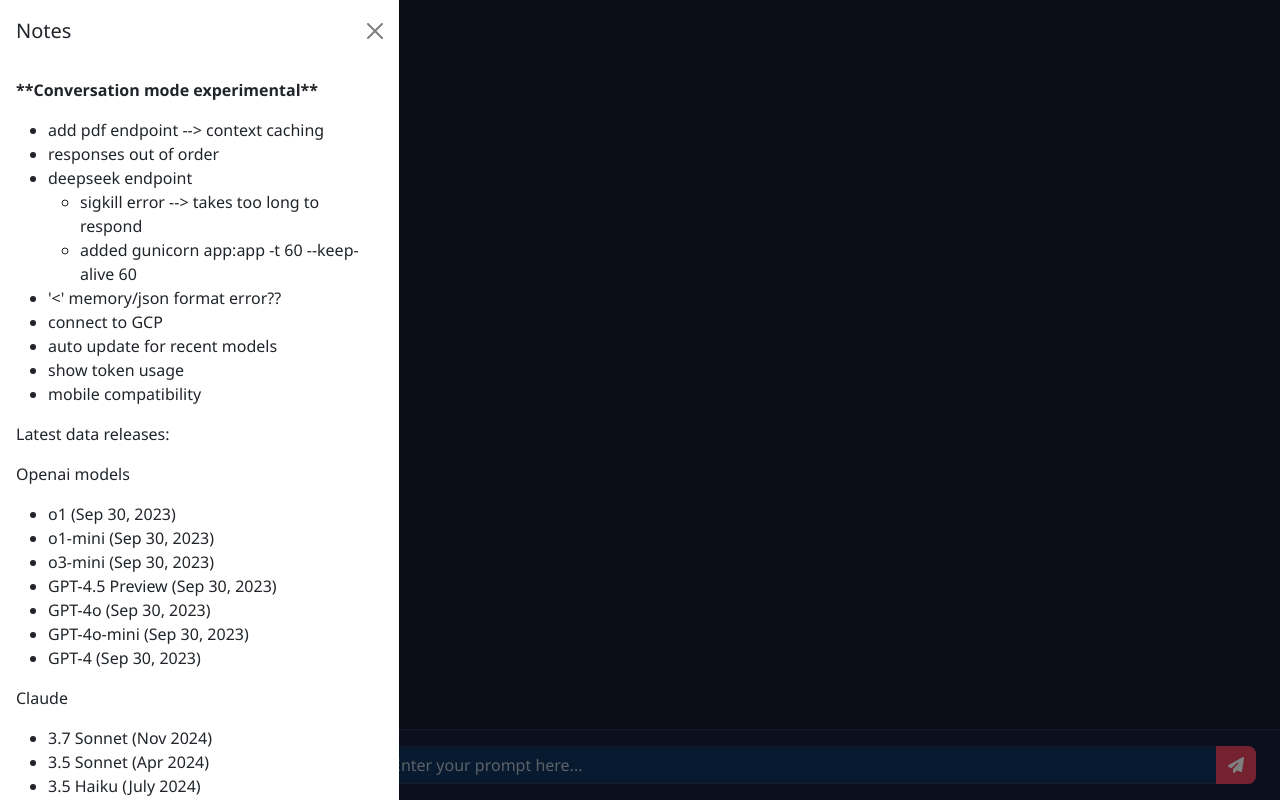
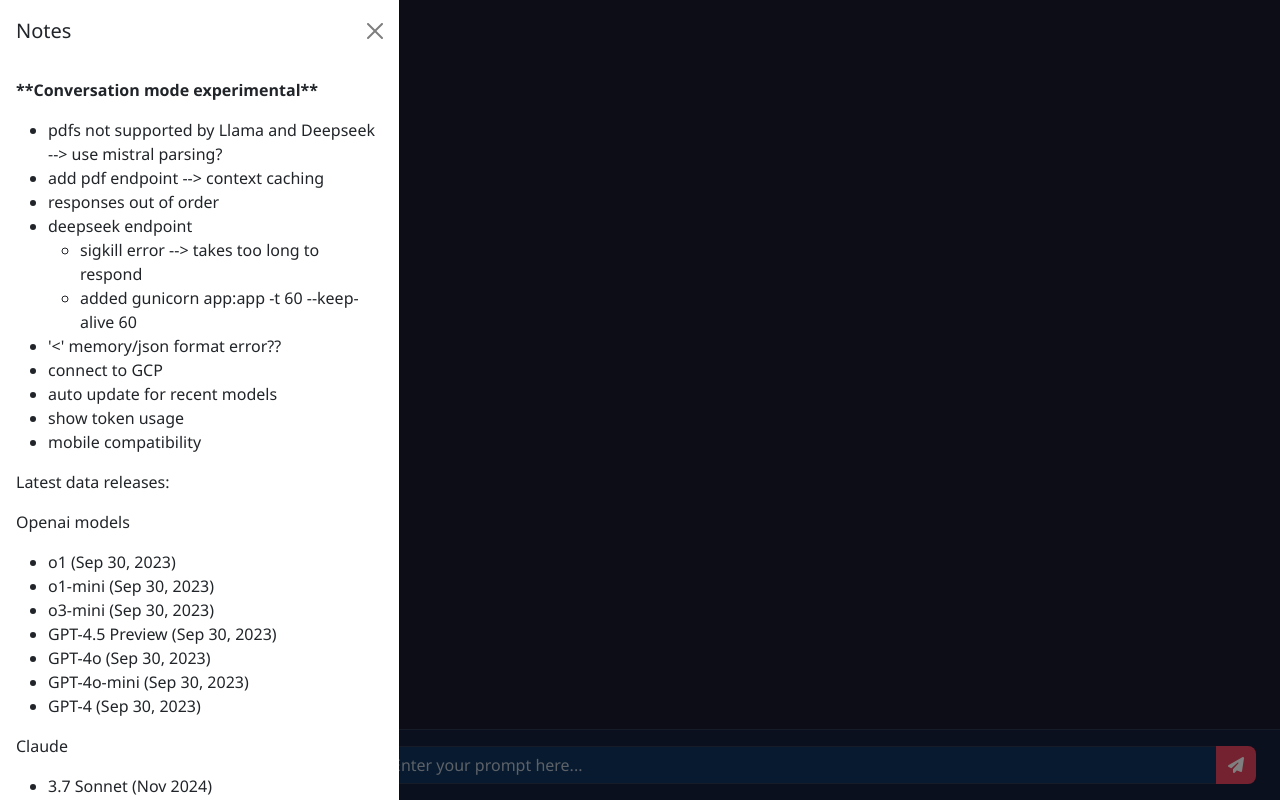
Before and after one commit to alisonands/AI_models, a Flask app: template templates/main.html in a window 1280 px wide, after a click that opens the changed part. Run offline with Flask 3, Linux system fonts and the light colour scheme; the template is opened without the code that fills it, so the values that code supplies are empty; some libraries are stand-ins or nearby versions.

Commit message:
main.html update

```diff
--- a/templates/main.html
+++ b/templates/main.html
@@ -42,6 +42,7 @@
                             <div class="offcanvas-body">
                                 <p><b>**Conversation mode experimental**</b></p>
                                 <ul>
+                                    <li>pdfs not supported by Llama and Deepseek --> use mistral parsing?</li>
                                     <li>add pdf endpoint --> context caching</li>
                                     <li>responses out of order</li>
                                     <li>deepseek endpoint</li>
```
Also changed, not shown: 1 other file.
